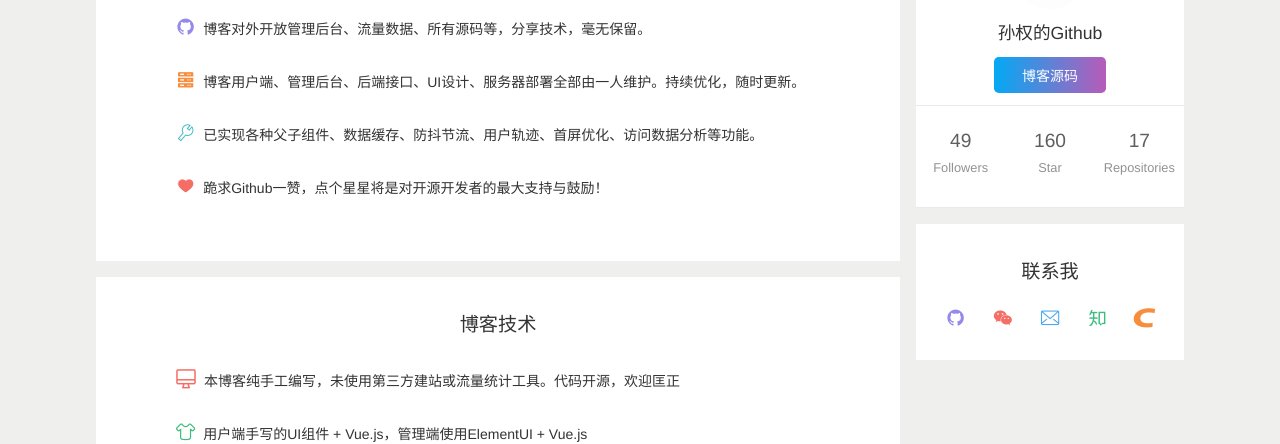
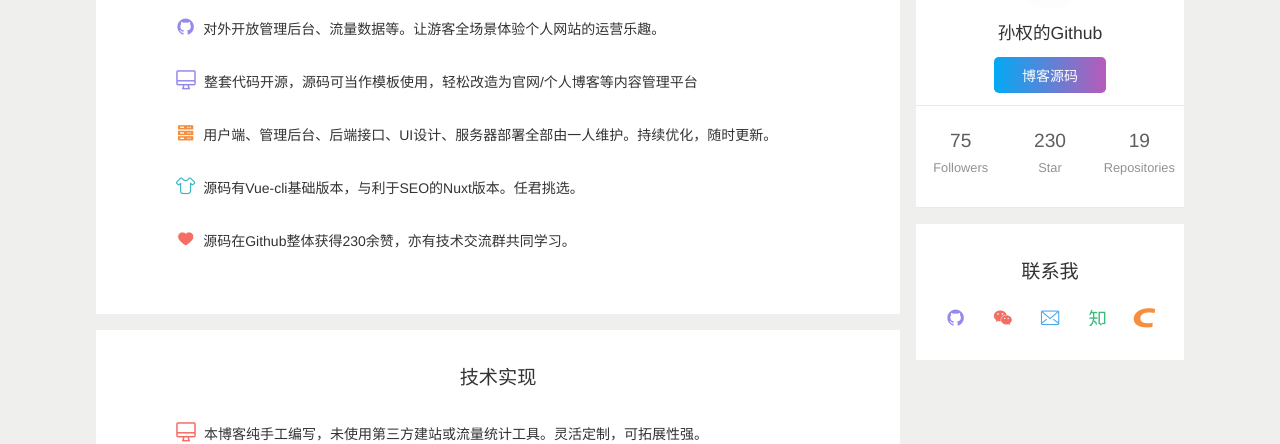
Before and after one commit to SunQQQ/SunqBlog-UserSide-Nuxt, a Nuxt app: page /AboutMe in a window 1280 px wide. Shown: the part 202-646 px from the top of the page. Built offline with nearby package versions, Linux system fonts and the light colour scheme; no server answers; what vue-particles would draw is missing.

Commit message:
优化SEO元素，关于我文案 孙权

```diff
--- a/nuxt.config.js
+++ b/nuxt.config.js
@@ -1,7 +1,7 @@
 export default {
   ssr: true,
   head: {
-    title: '孙权的博客-独立开源、全栈开发、多端自适应、vue+element+NodeJS、功能完善、风格清新！',
+    title: '孙权的个人博客-独立开源、全栈开发、多端自适应、vue+element+NodeJS、功能完善、风格清新！',
     htmlAttrs: {
       lang: 'zh-cn' // 默认为中文
     },
@@ -11,7 +11,7 @@ export default {
       { name: 'description',
         content: "sunq'blog-孙权的个人网站，独立开发维护，包含用户端/管理后台/后端接口，网站风格清新功能完善。具备内容管理、访问数据分析、服务端渲染、表情包、天气预报、屏幕自适应等功能。且所有代码免费开源，可作为模版改造使用！"
       },
-      { name: 'Keywords', content: '个人网站,个人博客,开源博客,页面自适应,vue+nodeJS,风格清新,功能完善,内容管理系统,服务端渲染,博客模版,SEO优化' }
+      { name: 'keywords', content: "孙权的个人博客,sunq's blog,个人网站,个人博客,开源博客"}
     ],
     link: [
       { rel: 'icon', type: 'image/x-icon', href: '/readme_img/favicon.ico' },
--- a/pages/AboutMe.vue
+++ b/pages/AboutMe.vue
@@ -9,26 +9,29 @@
               <i class="iconfont icon-person AboutMeIcon" style="color: #49a9ee"></i>本博客不强制游客注册/登录，留言/评论等功能只需填入昵称，即可使用。
             </p>
             <p>
-              <i class="iconfont AboutMeIcon icon-github" style="color: #948aec"></i>博客对外开放管理后台、流量数据、所有源码等，分享技术，毫无保留。
+              <i class="iconfont AboutMeIcon icon-github" style="color: #948aec"></i>对外开放管理后台、流量数据等。让游客全场景体验个人网站的运营乐趣。
+            </p>
+            <p>
+              <i class="iconfont AboutMeIcon icon-wangzhanxinxi" style="color: #948aec"></i>整套代码开源，源码可当作模板使用，轻松改造为官网/个人博客等内容管理平台
             </p>
             <p>
               <i class="iconfont AboutMeIcon icon-fuwuqi"
-                style="color: #f78e3d"></i>博客用户端、管理后台、后端接口、UI设计、服务器部署全部由一人维护。持续优化，随时更新。
+                style="color: #f78e3d"></i>用户端、管理后台、后端接口、UI设计、服务器部署全部由一人维护。持续优化，随时更新。
             </p>
             <p>
-              <i class="iconfont icon-tool AboutMeIcon"
-                style="color: #3db8c1"></i>已实现各种父子组件、数据缓存、防抖节流、用户轨迹、首屏优化、访问数据分析等功能。
+              <i class="iconfont AboutMeIcon icon-quanju_qianduanjiemian"
+                style="color: #3db8c1"></i>源码有Vue-cli基础版本，与利于SEO的Nuxt版本。任君挑选。
             </p>
             <p>
-              <i class="iconfont icon-aihao1 AboutMeIcon" style="color: #f46e65"></i>跪求Github一赞，点个星星将是对开源开发者的最大支持与鼓励！
+              <i class="iconfont icon-aihao1 AboutMeIcon" style="color: #f46e65"></i>源码在Github整体获得230余赞，亦有技术交流群共同学习。
             </p>
           </div>
 
           <div class="BigBlock AboutMeMarginTop main-text">
-            <div class="TitleFontLine">博客技术</div>
+            <div class="TitleFontLine">技术实现</div>
             <p>
               <i class="iconfont AboutMeIcon icon-wangzhanxinxi"
-                style="color: #f46e65"></i>本博客纯手工编写，未使用第三方建站或流量统计工具。代码开源，欢迎匡正
+                style="color: #f46e65"></i>本博客纯手工编写，未使用第三方建站或流量统计工具。灵活定制，可拓展性强。
             </p>
             <p>
               <i class="iconfont AboutMeIcon icon-quanju_qianduanjiemian" style="color: #3dbd7d"></i>用户端手写的UI组件 +
@@ -36,10 +39,14 @@
             </p>
             <p>
               <i class="iconfont AboutMeIcon icon-fuwuqi"
-                style="color: #f78e3d"></i>服务端语言使用node.js、框架使用Express，博客部署在腾讯云、使用Linux服务器
+                style="color: #f78e3d"></i>服务端语言使用Node.js、框架使用Express，博客部署在Nginx、使用Linux服务器
             </p>
             <p>
-              <i class="iconfont AboutMeIcon icon-dataBase" style="color: #49a9ee"></i>数据库使用MongoDB，可视化工具用的Robo 3T
+              <i class="iconfont AboutMeIcon icon-dataBase" style="color: #49a9ee"></i>数据库使用MongoDB，数据表结构已开源
+            </p>
+            <p>
+              <i class="iconfont icon-tool AboutMeIcon"
+                style="color: #3db8c1"></i>已具备各种父子组件、数据缓存、防抖节流、用户轨迹、首屏优化、访问数据分析等功能。
             </p>
             <p>
               <i class="iconfont AboutMeIcon icon-github" style="color: #948aec"></i>用户端/管理端/后端代码：<a
@@ -110,17 +117,17 @@
                 target="_blank">博客源码</a>
               <div class="BlogStatistic">
                 <div class="BlogStatisticItem">
-                  <div class="BlogStatisticItemNum">49</div>
+                  <div class="BlogStatisticItemNum">75</div>
                   <div class="BlogStatisticItemText AboutMeGitData">
                     Followers
                   </div>
                 </div>
                 <div class="BlogStatisticItem">
-                  <div class="BlogStatisticItemNum">160</div>
+                  <div class="BlogStatisticItemNum">230</div>
                   <div class="BlogStatisticItemText AboutMeGitData">Star</div>
                 </div>
                 <div class="BlogStatisticItem">
-                  <div class="BlogStatisticItemNum">17</div>
+                  <div class="BlogStatisticItemNum">19</div>
                   <div class="BlogStatisticItemText AboutMeGitData">
                     Repositories
                   </div>
```
